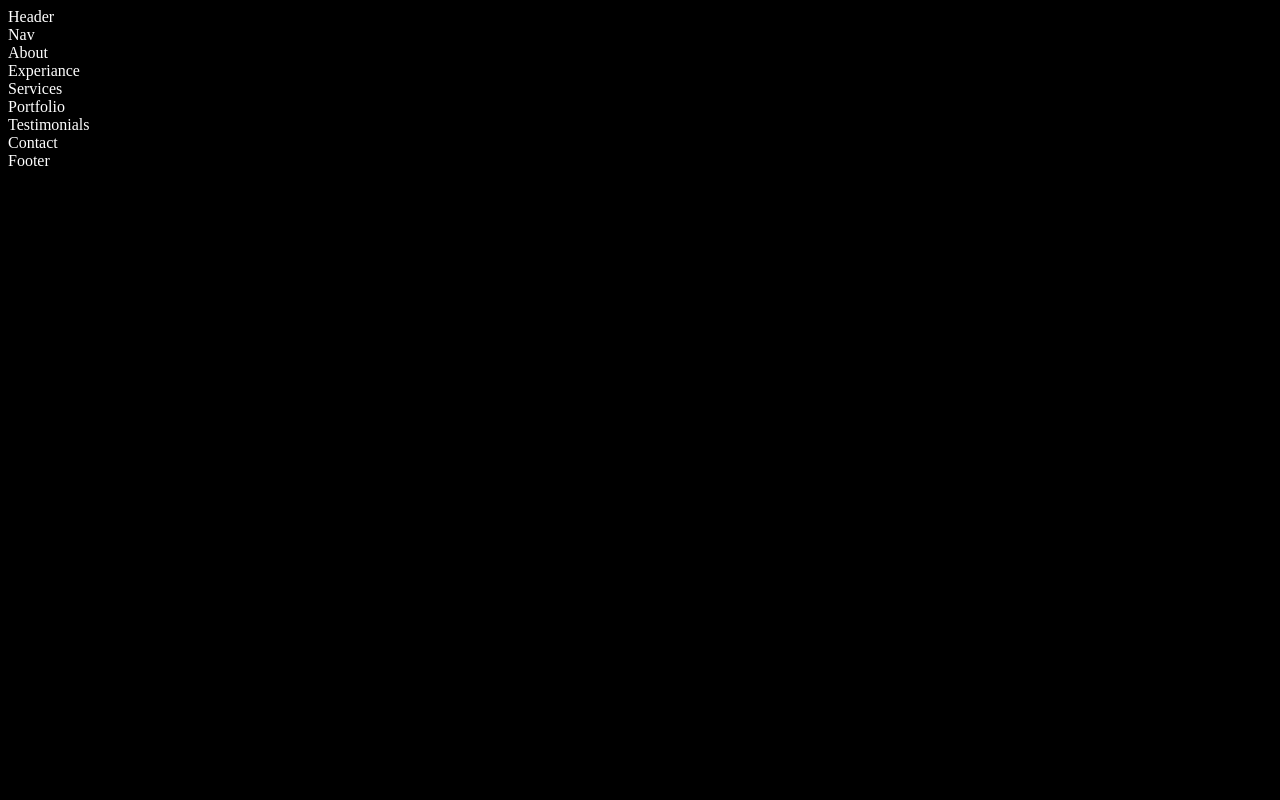
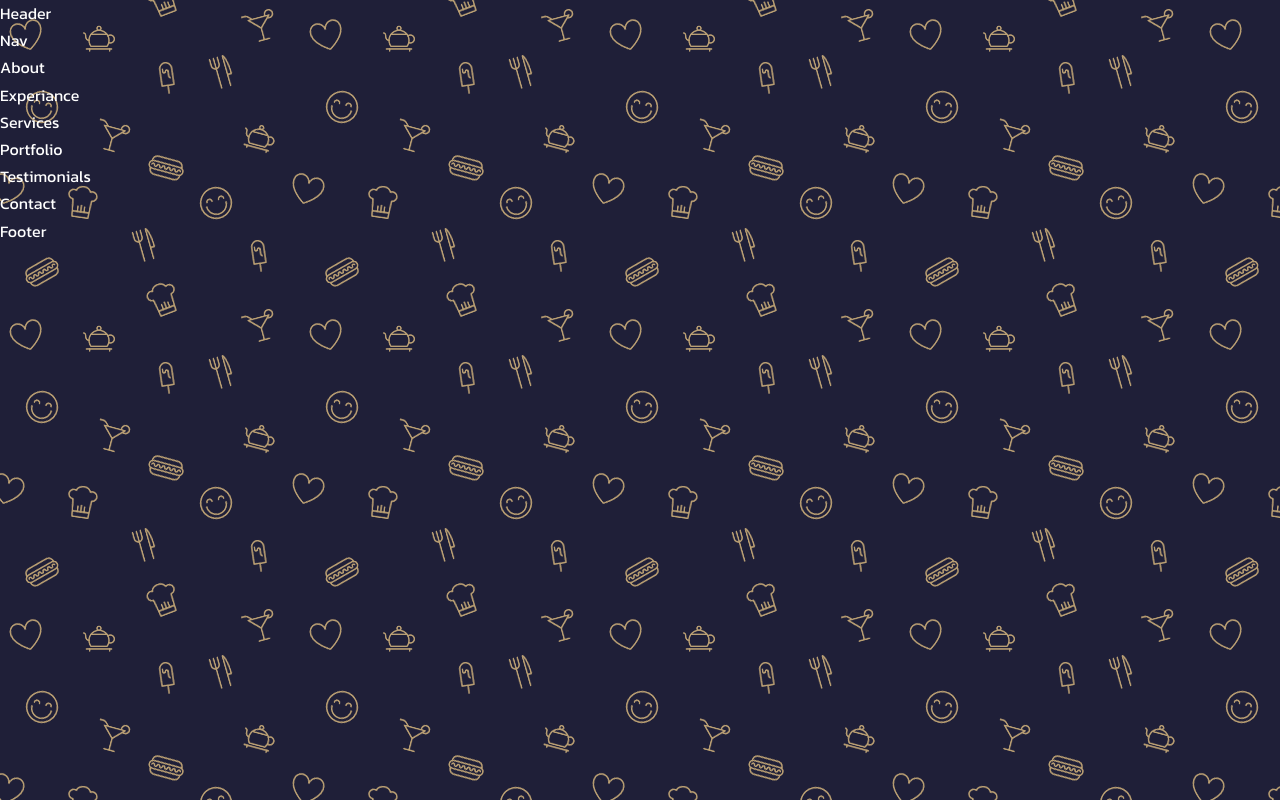
Before and after one commit to TravisLoganT/portfolio-v2, a React (Create React App) app: page / in a window 1280 px wide. Built offline with nearby package versions, Linux system fonts and the light colour scheme.

Commit message:
created the CSS variables

```diff
--- a/src/index.css
+++ b/src/index.css
@@ -1,4 +1,44 @@
-body {
-    background: black;
-    color: white;
+@import url('https://fonts.googleapis.com/css2?family=Kanit:wght@300;400;500;600&display=swap');
+
+
+* {
+    margin: 0;
+    padding: 0;
+    border: 0;
+    outline: 0;
+    box-sizing: border-box;
+    list-style: none;
+    text-decoration: none;
 }
+
+:root {
+    --color-bg : #1f1f38;
+    --color-bg-variance : #2c2c6c;
+    --color-primary: #4db5ff;
+    --color-primary-variance: #4db5ff66;
+    --color-white: #fff;
+    --color-light: #eee;
+
+    /* assign width for all elements that have containers */
+    --container-width-lg: 75%;
+    --container-width-md: 86%;
+    --container-width-sm: 90%;
+}
+
+/* ensure smooth scrolling accross website */
+html{
+    scroll-behavior: smooth;
+}
+
+body{
+    font-family: 'Kanit', sans-serif;
+    background: var(--color-bg);
+    color: var(--color-white);
+    line-height: 1.7;
+    background-image: url(../src/assets/bg-texture.png);
+}
+
+/* do not display the scrollbar */
+::-webkit-scrollbar {
+    display: none;
+}
```
Also changed, not shown: src/assets/bg-texture.png (added).
